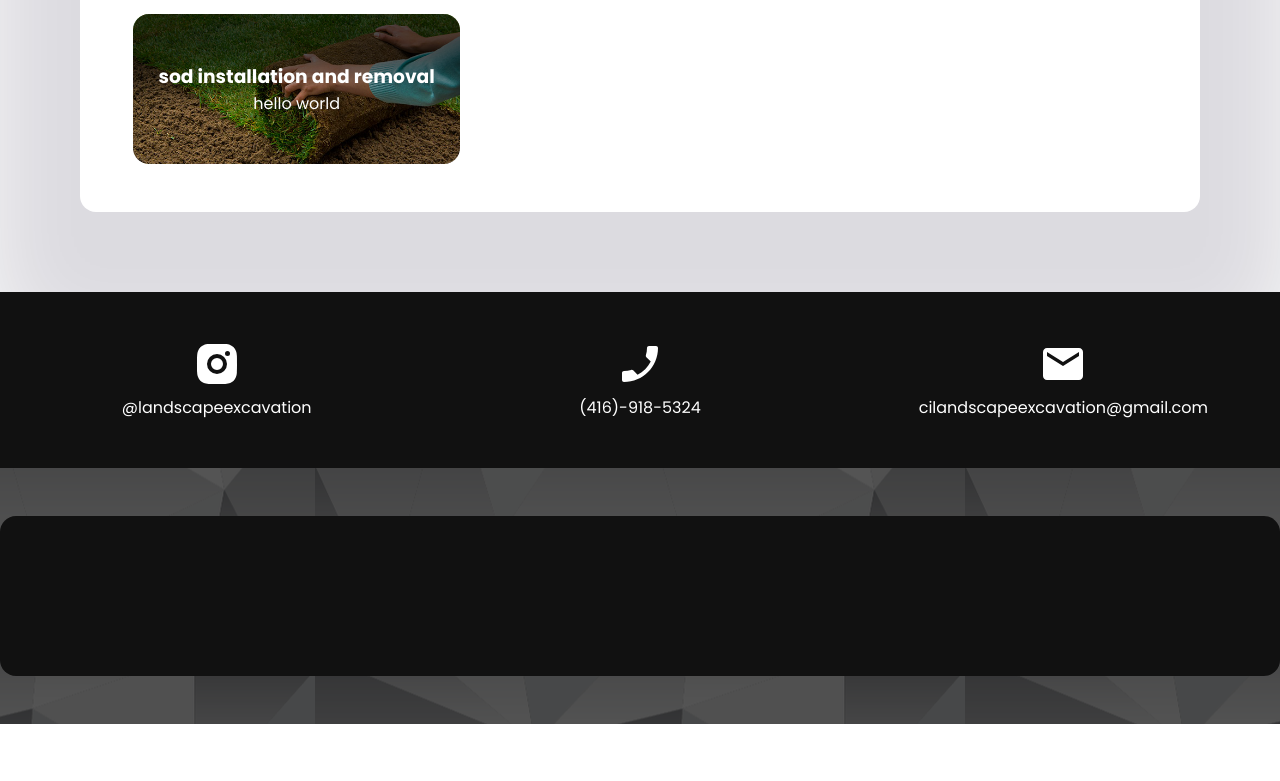
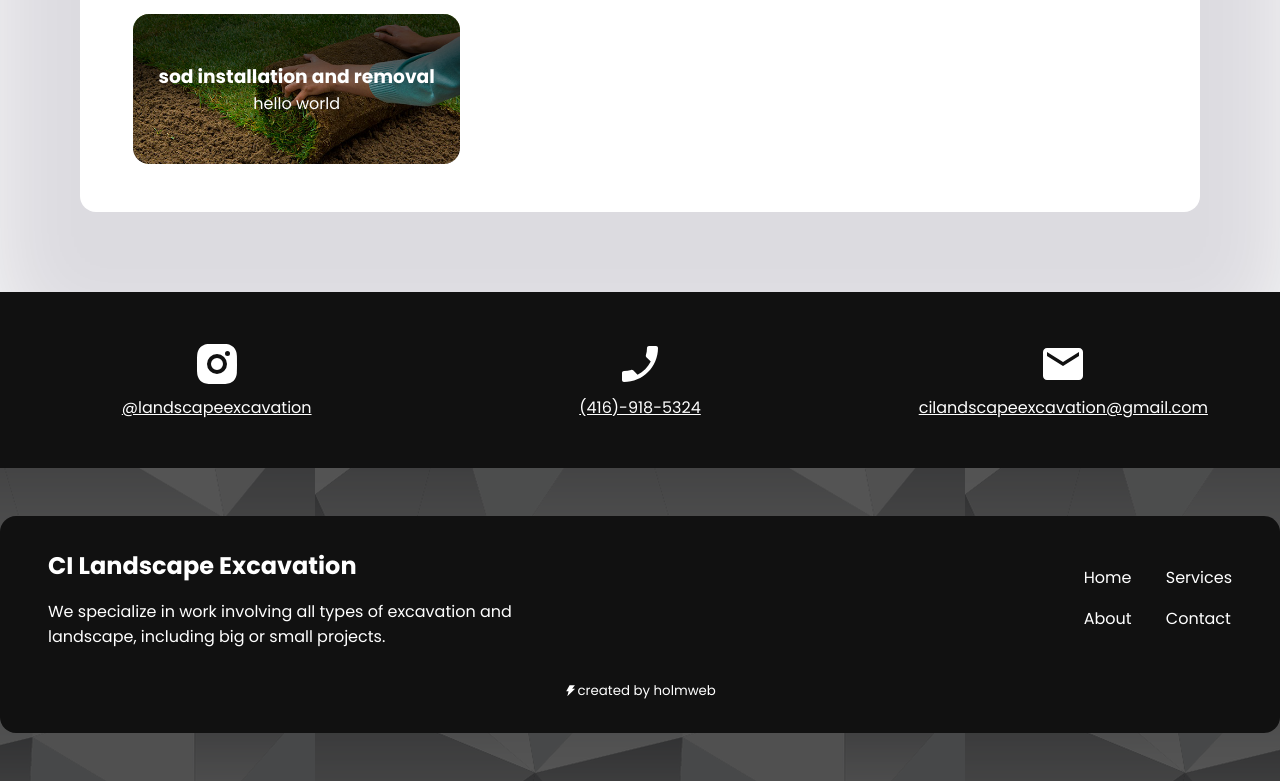
Before and after one commit to Livar94/construction, a React (Create React App) app: page / in a window 1280 px wide. Shown: the part 1981-2762 px from the top of the page. Before the commit the page ends 2705 px from the top, so only its background shows below. Built offline with nearby package versions, Linux system fonts and the light colour scheme.

Commit message:
fixed footer

```diff
--- a/public/index.html
+++ b/public/index.html
@@ -7,7 +7,7 @@
     <meta name="theme-color" content="#000000" />
     <meta
       name="description"
-      content="Web site created using create-react-app"
+      content="We specialize in work involving all types of excavation and landscape, including big or small projects.p"
     />
     <link rel="apple-touch-icon" href="%PUBLIC_URL%/logo192.png" />
     <!--
@@ -24,7 +24,7 @@
       work correctly both with client-side routing and a non-root public URL.
       Learn how to configure a non-root public URL by running `npm run build`.
     -->
-    <title>React App</title>
+    <title>CI Landscape Excavation</title>
   </head>
   <body>
     <noscript>You need to enable JavaScript to run this app.</noscript>
--- a/src/components/home/SocialMedia.jsx
+++ b/src/components/home/SocialMedia.jsx
@@ -12,7 +12,7 @@ export default function SocialMedia() {
     <SMContainer>
         <SMContent className="container">
             {/*  */}
-            <SMContentItem>
+            <SMContentItem href='https://www.instagram.com/landscapeexcavation/'>
                 <SMContentItemImg>
                     <RiInstagramFill />
                 </SMContentItemImg>
@@ -21,7 +21,7 @@ export default function SocialMedia() {
                 </SMContentItemText>
             </SMContentItem>
             {/*  */}
-            <SMContentItem>
+            <SMContentItem href='tel:(416)-918-5324'>
                 <SMContentItemImg>
                     <MdPhoneEnabled />
                 </SMContentItemImg>
@@ -30,7 +30,7 @@ export default function SocialMedia() {
                 </SMContentItemText>
             </SMContentItem>
             {/*  */}
-            <SMContentItem>
+            <SMContentItem href='mailto:cilandscapeexcavation@gmail.com'>
                 <SMContentItemImg>
                     <MdEmail />
                 </SMContentItemImg>
@@ -51,12 +51,14 @@ const SMContent = styled.div`
     display: grid;
     grid-template-columns: 1fr 1fr 1fr;
     color: white;
+
 `
-const SMContentItem = styled.div`
+const SMContentItem = styled.a`
     display: flex;
     flex-direction: column;
     justify-content: center;
     align-items: center;
+    color: white !important;
 `
 const SMContentItemImg = styled.div`
     svg {
--- a/src/components/layout/Footer.jsx
+++ b/src/components/layout/Footer.jsx
@@ -1,13 +1,32 @@
 import React from 'react'
+import { Link } from 'react-router-dom'
 import styled from 'styled-components'
 import Dirt from '../../assets/images/pngwing.com.png'
+import { AiFillThunderbolt } from 'react-icons/ai'
 
 export default function Footer() {
   return (
     <FooterContainer>
       <FooterContent className="container">
 
-        {/* <small>created by holmweb</small> */}
+        <FooterLinksContainer>
+          <FooterLinksIntro>
+            <h2>CI Landscape Excavation</h2>
+            <p>We specialize in work involving all types of excavation and landscape, including big or small projects.</p>
+          </FooterLinksIntro>
+
+          <FooterLinks>
+            <li><Link to="/">Home</Link></li>
+            <li><Link to="/services">Services</Link></li>
+            <li><Link to="/about">About</Link></li>
+            <li><Link to="/contac">Contact</Link></li>
+          </FooterLinks>
+        </FooterLinksContainer>
+
+        <small>
+          <AiFillThunderbolt />
+          created by holmweb
+        </small>
       </FooterContent>
     </FooterContainer>
   )
@@ -20,6 +39,42 @@ const FooterContainer = styled.div`
 
 const FooterContent = styled.div`
     background-color: #111;
-    padding: 5em 1em;
+    padding: 2em 3em;
     border-radius: 1em;
+    color: white;
+
+    display: flex;
+    flex-direction: column;
+    gap: 2em;
+
+    > small {
+      display: flex;
+      align-items: center;
+      align-self: center;
+    }
 `
+
+const FooterLinksContainer = styled.div`
+  list-style: none;
+  display: flex;
+  gap: 1em;
+  align-items: center;
+  justify-content: space-between;
+`
+
+const FooterLinksIntro = styled.div`
+  display: flex;
+  flex-direction: column;
+  gap: 1em;
+  max-width: 500px;
+`
+
+const FooterLinks = styled.div`
+display: grid;
+grid-template-columns: 1fr 1fr;
+gap: 1em;
+  a {
+    color: white;
+    text-decoration: none;
+  }
+`
```
